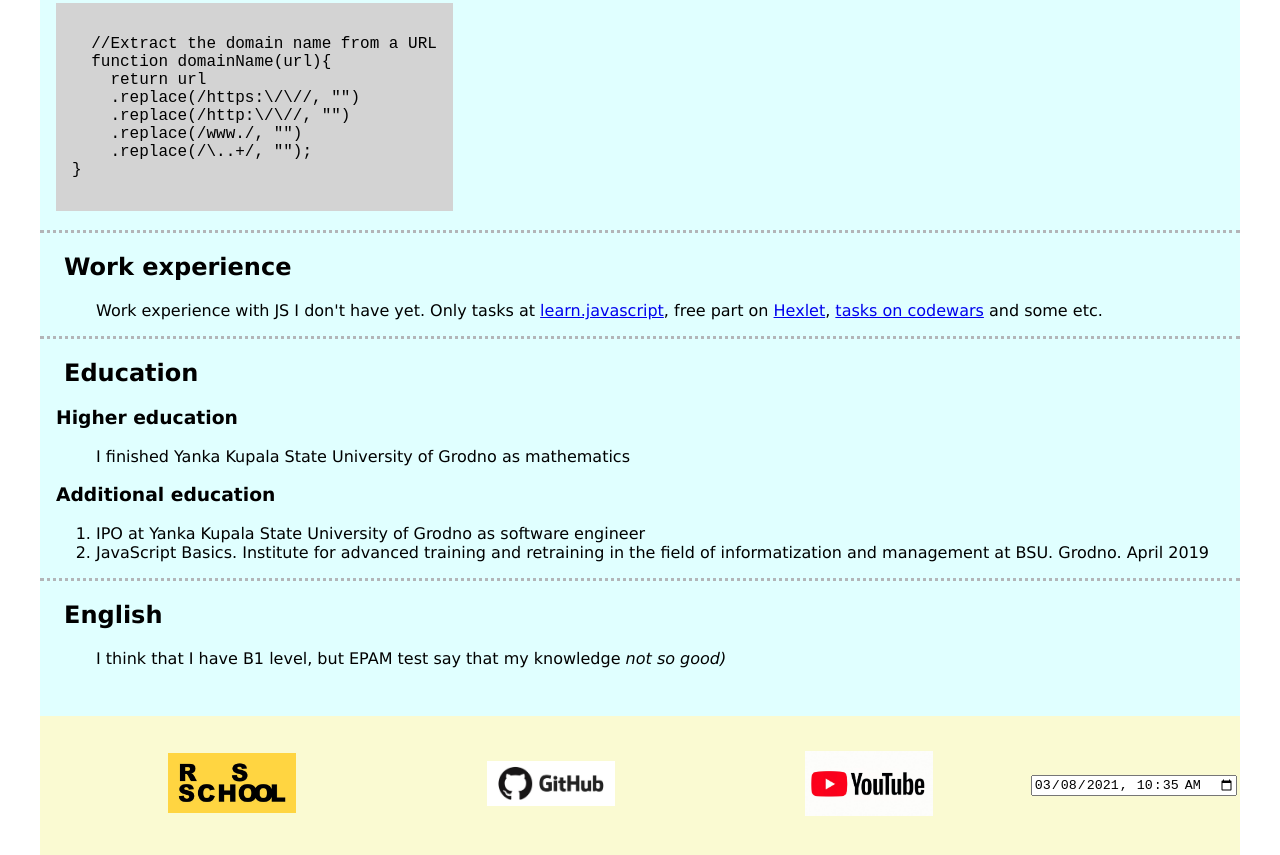
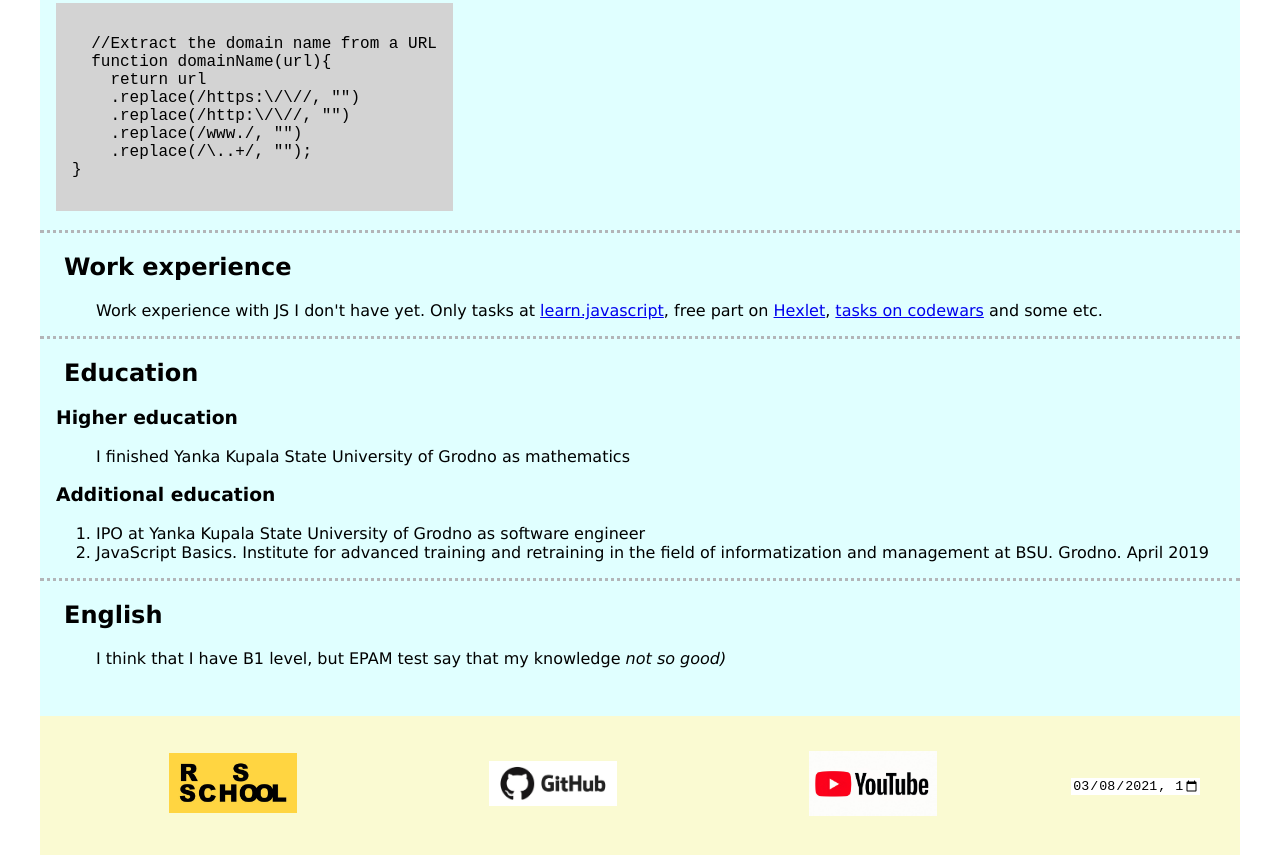
Before and after one commit to AS81/rsschool-cv, a plain HTML site: page index.html in a window 1280 px wide. Shown: the part 814-1669 px from the top of the page. Drawn offline with Linux system fonts and the light colour scheme.

Commit message:
refactor: add style to teg time as footer img

```diff
--- a/css/style.css
+++ b/css/style.css
@@ -66,7 +66,8 @@ figcaption {
   font-size: 0.7rem;
 }
 
-footer img {
+footer img,
+input {
   min-width: 8rem;
   max-width: 30rem;
   width: 10%;
```
